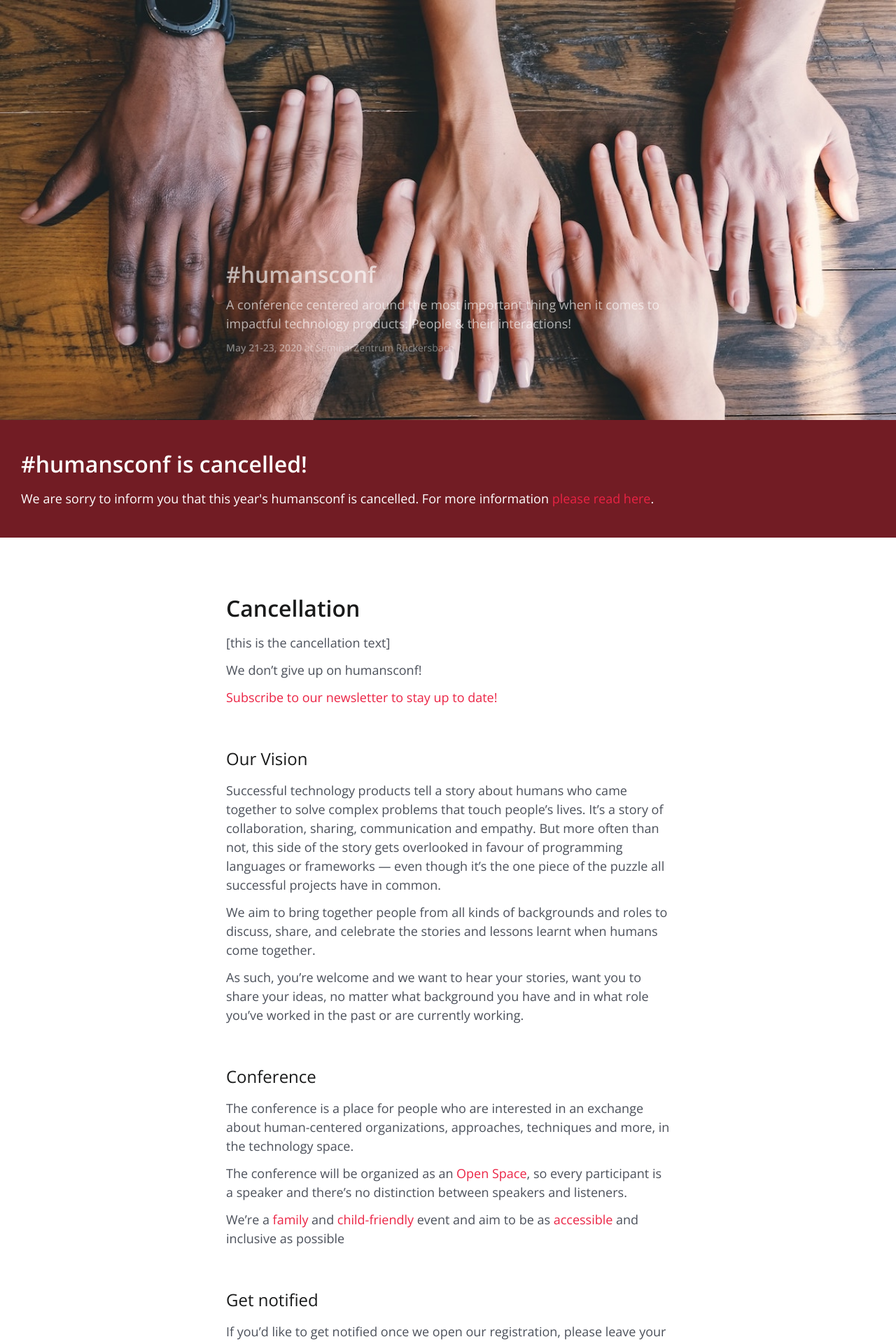
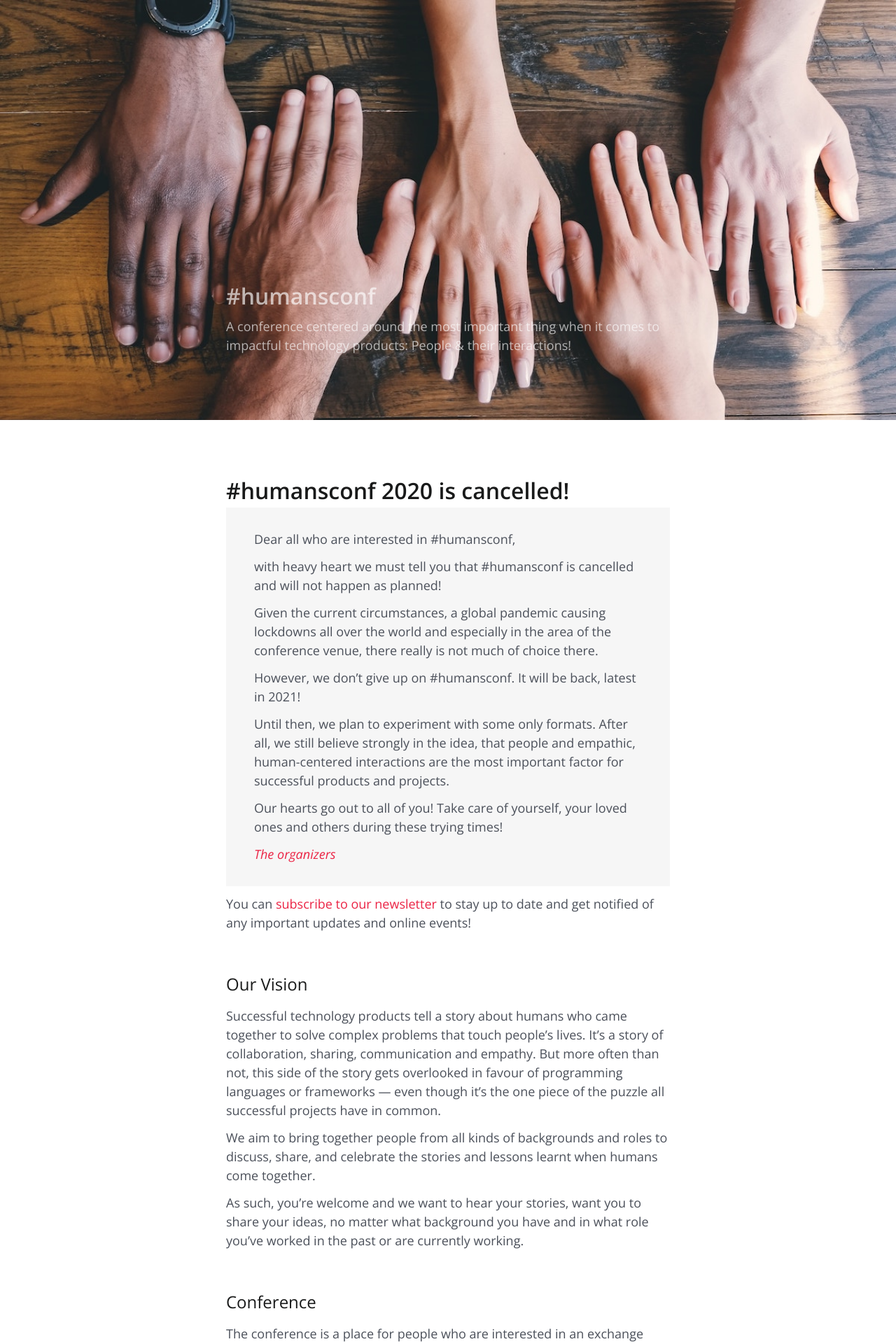
Before and after one commit to humansconf/humansconf.org, a Jekyll site: the page built from index.md, in a window 1280 px wide. Shown: the top 1920 px of the page at 70% size. Built offline with Jekyll 4.4.1, drawn with Linux system fonts in a browser that asks for light colours; some of the changed text lies outside the part shown.

Commit message:
add cancel "letter" to index page

```diff
--- a/_layouts/page.html
+++ b/_layouts/page.html
@@ -12,6 +12,7 @@ layout: default
       </div>
     </header>
 
+    {% unless page.no_alert_banner %}
     <section class="alert-banner">
       <h1 class="alert-banner-header">#humansconf is cancelled!</h1>
       <p>
@@ -20,6 +21,7 @@ layout: default
         <a href="/#cancellation">please read here</a>.
       </p>
     </section>
+    {% endunless %}
 
     <div class="body">
     {{ content }}
--- a/assets/custom.css
+++ b/assets/custom.css
@@ -52,6 +52,23 @@ em {
   margin-top: 50px;
 }
 
+
+.alert-banner {
+  background-color: #721c24;
+  color: white;
+  padding: 30px;
+}
+
+.alert-banner-header {
+  color: white;
+}
+
+blockquote {
+  background-color: #e6e6e659;
+  margin: 0;
+  padding: 20px 40px 20px 40px
+}
+
 @media only screen and (max-width: 1440px) {
   .content article .body .media .caption {
     padding-top: 10px;
@@ -63,13 +80,3 @@ em {
   h2 { padding-top: 40px; }
   #venue-streetmap { display: none; }
 }
-
-.alert-banner {
-  background-color: #721c24;
-  color: white;
-  padding: 30px;
-}
-
-.alert-banner-header {
-  color: white;
-}
--- a/index.md
+++ b/index.md
@@ -3,19 +3,27 @@ layout: page
 header_image: header-index.jpg
 summary: >-
   A conference centered around the most important thing when it comes to impactful technology products: People & their interactions!
-  <div class="meta"><b>May 21-23, 2020</b> at SeminarZentrum Rückersbach</div>
 title: "#humansconf"
+no_alert_banner: true
 ---
 
-# Cancellation
+# #humansconf 2020 is cancelled!
 
-[this is the cancellation text]
+> Dear all who are interested in #humansconf,
+>
+> with heavy heart we must tell you that #humansconf is cancelled and will not happen as planned!
+>
+> Given the current circumstances, a global pandemic causing lockdowns all over the world and especially in the area of the conference venue, there really is not much of choice there.
+>
+> However, we don't give up on #humansconf. It will be back, latest in 2021!
+>
+> Until then, we plan to experiment with some only formats. After all, we still believe strongly in the idea, that people and empathic, human-centered interactions are the most important factor for successful products and projects.
+>
+> Our hearts go out to all of you! Take care of yourself, your loved ones and others during these trying times!
+>
+> <i>[The organizers](/organizers)</i>
 
-We don't give up on humansconf!
-
-[Subscribe to our newsletter to stay up to date!](#get-notified)
-
-
+You can [subscribe to our newsletter](#get-notified) to stay up to date and get notified of any important updates and online events!
 
 ## Our Vision
 
@@ -24,7 +32,6 @@ Successful technology products tell a story about humans who came together to so
 We aim to bring together people from all kinds of backgrounds and roles to discuss, share, and celebrate the stories and lessons learnt when humans come together.
 
 As such, you're welcome and we want to hear your stories, want you to share your ideas, no matter what background you have and in what role you've worked in the past or are currently working.
-
 
 ## Conference
 
@@ -38,9 +45,9 @@ We're a [family][family] and [child-friendly][childcare] event and aim to be as
 
 If you'd like to get notified once we open our registration, please leave your email address at the following form.
 
-{% include mailchimp-interest-form.html %}
+{% include mailerlite-interest-form.html %}
 
-We will use your provided email address only for the purpose of sending you an email, informing you about the opening registration of #humansconf opens. We will never share your email address with other parties, and handle it, according to our [privacy policy](/imprint).
+We will never share your email address with other parties and handle it according to our [privacy policy](/imprint).
 
 Alternatively you can also [follow us on Twitter](https://twitter.com/humansconf), as we'll also announce all important updates there too.
 
```
